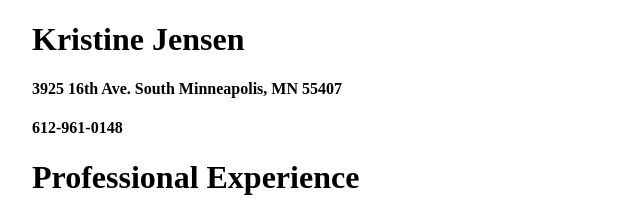
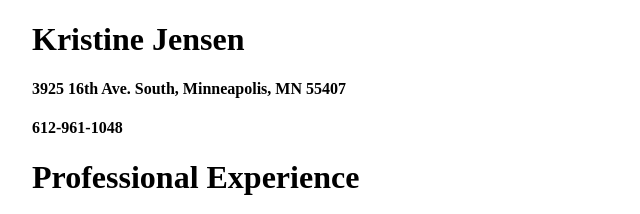
Before and after one commit to kristinejensen/kristinejensen.github.io, a plain HTML site: page index.html in a window 1280 px wide. Shown: the top 214 px of the page, 208-848 px from the left. Drawn offline with Linux system fonts and the light colour scheme.

Commit message:
Commit 7

```diff
--- a/index.html
+++ b/index.html
@@ -8,9 +8,9 @@
 <body>
 	<div id="page-wrap">
 	<h1>Kristine Jensen</h1>
-	<h4>3925 16th Ave. South
-	Minneapolis, MN 55407</h4>
-	<h4>612-961-0148</h4>
+	<h4>3925 16th Ave. South, Minneapolis, MN 55407</h4>
+	<h4>612-961-1048</h4>
+
 
 	<h1>Professional Experience</h1>
 
```
